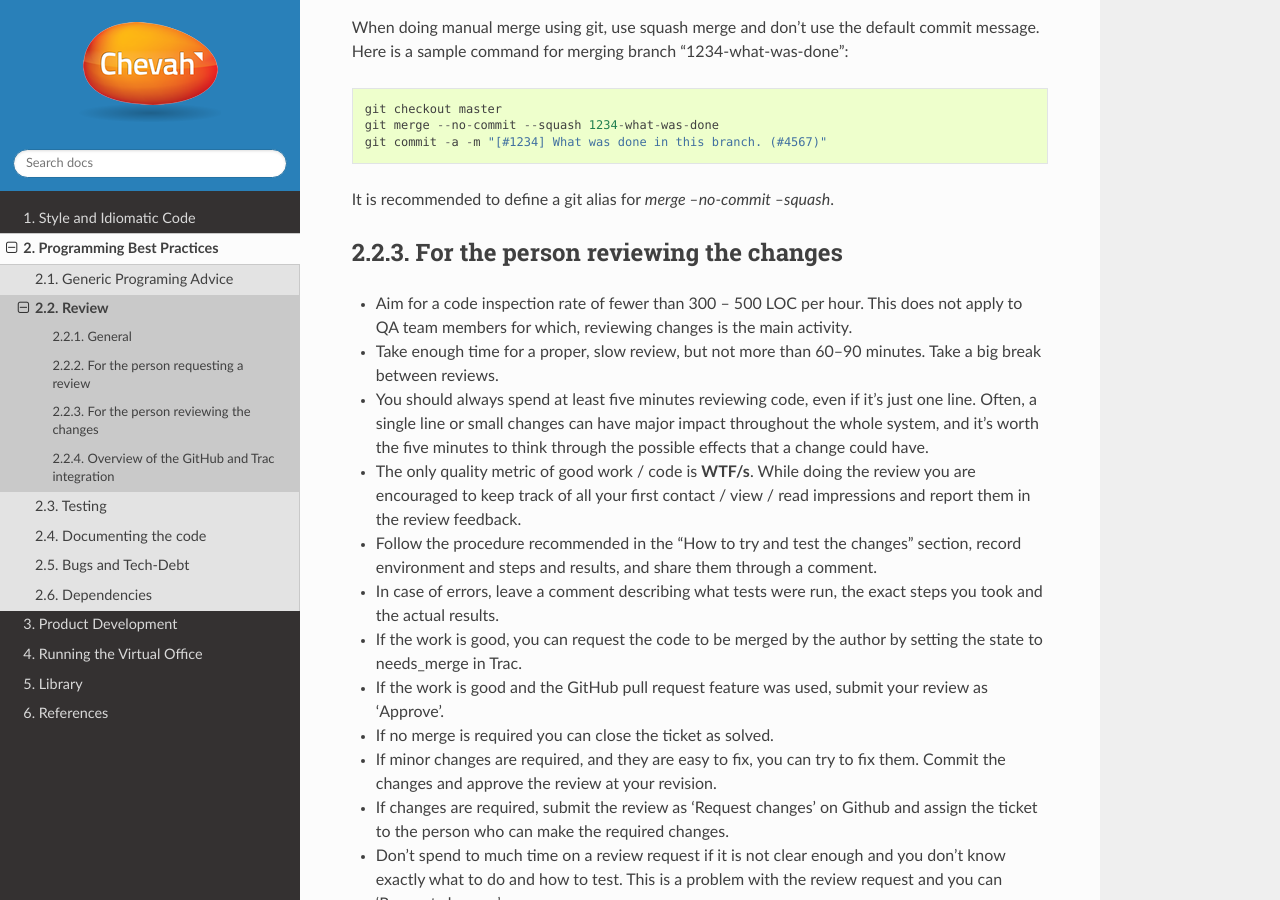
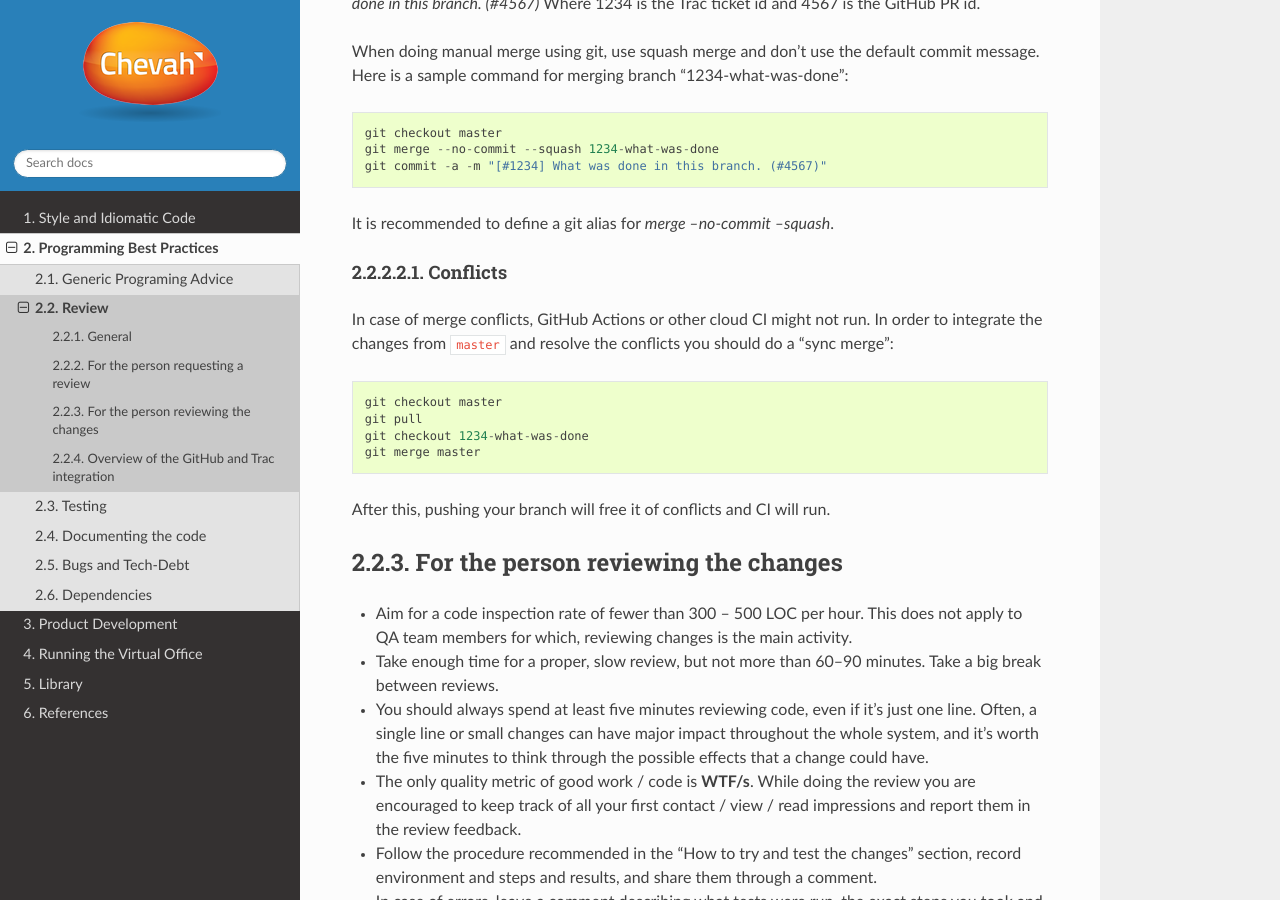
Before and after one commit to chevah/geck, a Sphinx documentation site: the page built from docs/programming/review.rst, in a window 1280 px wide and 900 px high, scrolled down 3676 px. Built offline with Sphinx 7.4.7 and the Read the Docs theme 2.0.0, drawn with Linux system fonts in a browser that asks for light colours.

Commit message:
How to resolve conflicts before pushing

```diff
--- a/docs/programming/review.rst
+++ b/docs/programming/review.rst
@@ -229,6 +229,19 @@ Here is a sample command for merging branch "1234-what-was-done"::
 
 It is recommended to define a git alias for `merge --no-commit --squash`.
 
+Conflicts
++++++++++
+
+In case of merge conflicts, GitHub Actions or other cloud CI might not run.
+In order to integrate the changes from ``master`` and resolve the conflicts you
+should do a "sync merge"::
+
+    git checkout master
+    git pull
+    git checkout 1234-what-was-done
+    git merge master
+
+After this, pushing your branch will free it of conflicts and CI will run.
 
 For the person reviewing the changes
 ====================================
```
